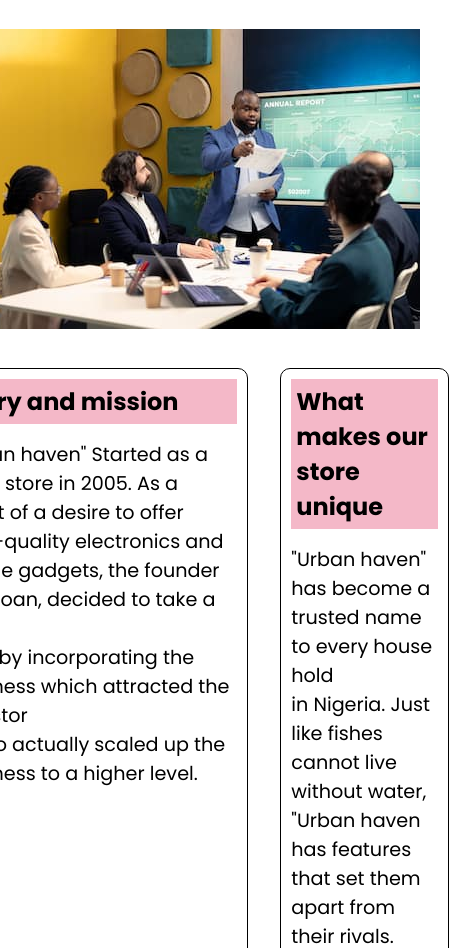
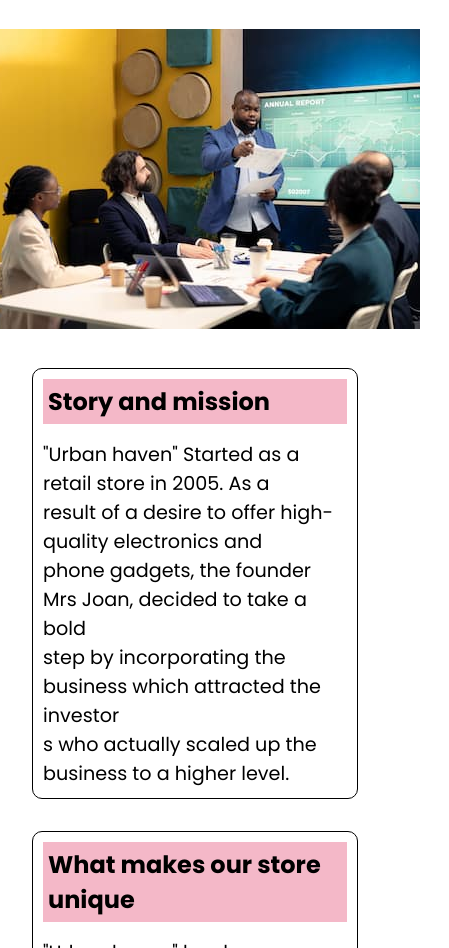
Before and after one commit to chidozieharrison28-source/Urban-store, a plain HTML site: page index.html in a window 390 px wide. Shown: the part 95-1043 px from the top of the page, 449 px wide, since content can reach past the window. Drawn offline with Linux system fonts and the light colour scheme.

Commit message:
Add media query

```diff
--- a/css/style.css
+++ b/css/style.css
@@ -27,6 +27,9 @@ h3{
 }
 
 
+
+
+
 .card{
     display: flex;
     flex-direction: column;
@@ -40,7 +43,6 @@ h3{
 
 .card1{
     display: grid;
-    gap: 1.5rem;
     grid-template-columns: repeat(2,1fr);
     gap: 2rem;
 
@@ -57,7 +59,6 @@ p{
     width: auto;
     background-color:white;
     border-radius: 10px;
-
 
 }
 
@@ -128,3 +129,18 @@ h3{
     font-size: 1.5rem;
 
 }
+
+/* media query started for mobile */
+
+
+
+@media (max-width:768px){
+
+        .card1{
+            display: flex;
+            flex-direction: column;
+            gap: 2rem;
+        }
+
+
+}
```
